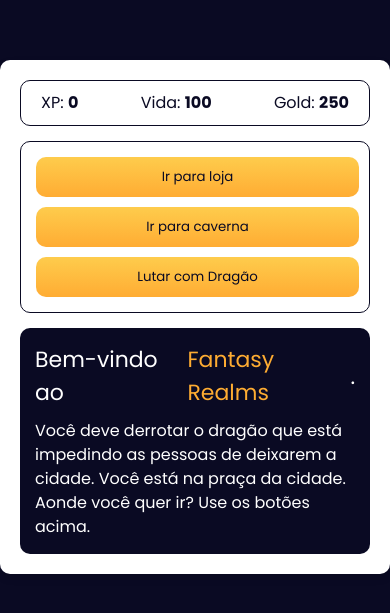
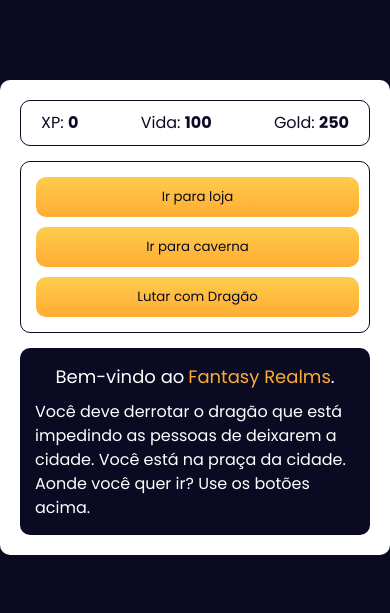
Before and after one commit to richxrdreis/Fantasy-Realms-RPG, a plain HTML site: page index.html in a window 390 px wide. Shown: the part 105-718 px from the top of the page. Drawn offline with Linux system fonts and the light colour scheme.

Commit message:
Fantasy-Realms-RPG

```diff
--- a/style.css
+++ b/style.css
@@ -125,6 +125,15 @@ button:focus {
     padding: 20px;
   }
 
+  #text p {
+    font-size: 18px;
+  }
+
+  #text span {
+    display: inline;
+    margin-left: 4px;
+  }
+
   button {
     width: 100%;
     margin-right: 0;
```
